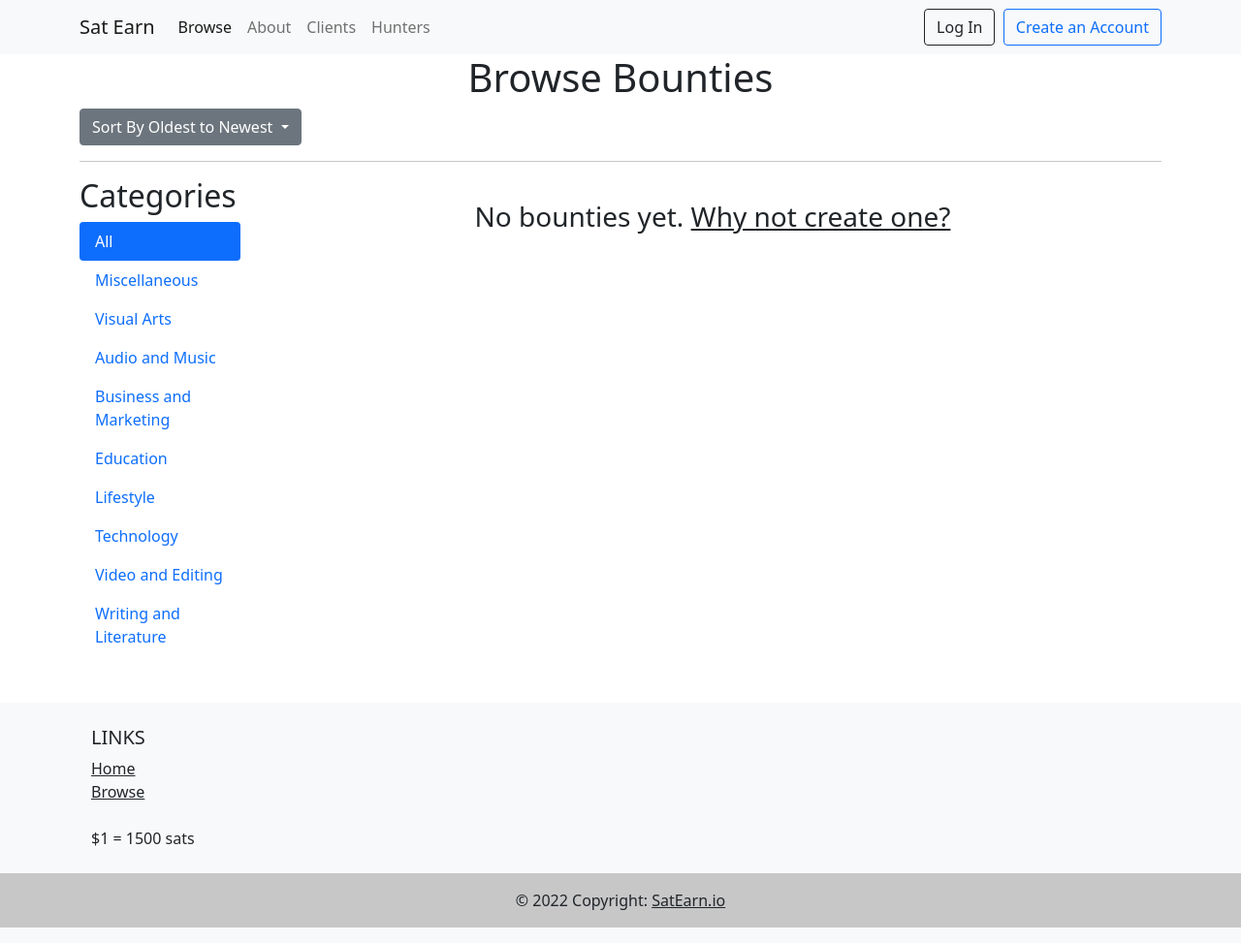
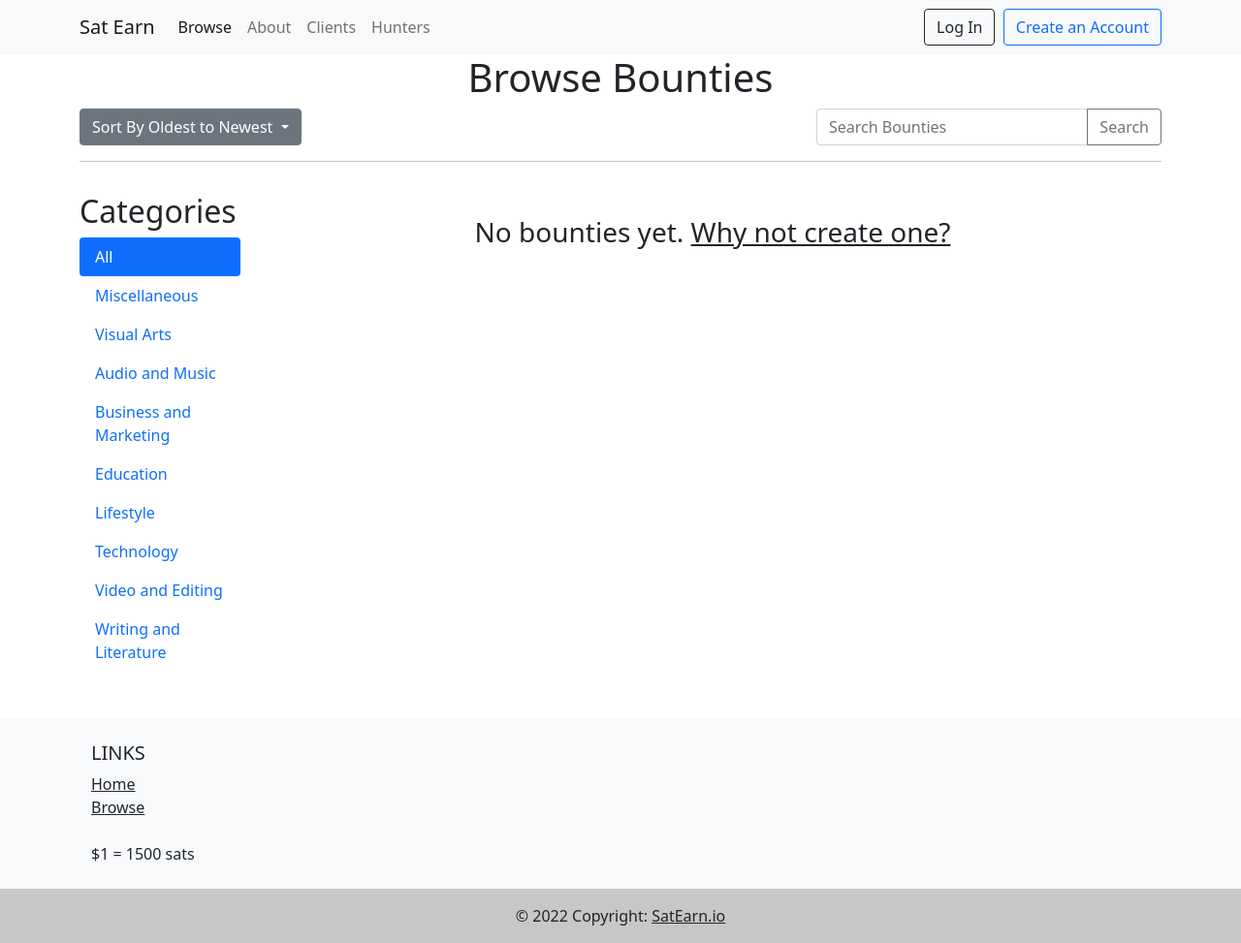
Before and after one commit to netteydavid/satearn, a Django app: page /app/browse in a window 1280 px wide. Shown: the whole page at 97% size. Run offline with Django 4.2, Linux system fonts and the light colour scheme; data that the repository does not hold is empty; some libraries are stand-ins or nearby versions.

Commit message:
Added bounty search

```diff
--- a/satearn/app/templates/app/browse.html
+++ b/satearn/app/templates/app/browse.html
@@ -6,11 +6,10 @@
 
 <h1 class="text-center">Browse Bounties</h1>
 
-<!--Create bounty button-->
-{% if user.is_authenticated %}
-<a href="{% url 'app:create' %}"><button type="button" class="btn btn-outline-success">Create a Bounty</button></a>
-{% endif %}
-<!-- TODO: Filter, sort by, advanced search -->
+<!-- TODO: advanced search -->
+<div class="row">
+  <div class="col">
+    <!--Sort By-->
     <div class="dropdown">
       <button class="btn btn-secondary dropdown-toggle" type="button" id="sortByBtn" data-bs-toggle="dropdown" aria-expanded="false">
         Sort By {{ sort }}
@@ -20,14 +19,39 @@
       <ul class="dropdown-menu" aria-labelledby="sortByBtn">
         {% for s in sort_list %}
         <li>
+          {% if search_term is not None and search_term != "" %}
+          <a class="dropdown-item" href="{% url 'app:browse' category=category sort=s.1 %}?search={{ search_term }}">{{ s.0 }}</a>
+          {% else %}
           <a class="dropdown-item" href="{% url 'app:browse' category=category sort=s.1 %}">{{ s.0 }}</a>
+          {% endif %}
         </li>
         {% endfor %}
       </ul>
     </div>
+  </div>
+  <div class="col-4">
+    <!--Search-->
+    <form method="get" action="{% url 'app:browse' category=category sort=sort_code %}">
+      <div class="input-group">
+        <input type="text" class="form-control" name="search" placeholder="Search Bounties" aria-label="Search Bounties" aria-describedby="searchBtn"
+          {% if search_term is not None and search_term != "" %}value="{{ search_term }}"{% endif %}>
+        <button class="btn btn-outline-secondary" type="submit" id="searchBtn">Search</button>
+      </div>
+    </form>
+  </div>
+</div>
+
+
 <hr>
 
 <div class="row">
+  <!--Create bounty button-->
+  <div class="mb-3">
+    {% if user.is_authenticated %}
+    <a href="{% url 'app:create' %}"><button type="button" class="btn btn-outline-success">Create a Bounty</button></a>
+    {% endif %}
+  </div>
+
   <!--Categories-->
   <div class="col-2">
     <h2>Categories</h2>
@@ -37,7 +61,12 @@
       </li>
       {% for c in categories%}
       <li class="nav-item">
-        <a class="nav-link {% if category == c.0 %}active{% endif %}" aria-current="page" href="{% url 'app:browse' category=c.0 sort=sort_code %}">{{ c.1 }}</a>
+        <a class="nav-link {% if category == c.0 %}active{% endif %}" aria-current="page"
+          {% if search_term is not None and search_term != "" %}
+          href="{% url 'app:browse' category=c.0 sort=sort_code %}?search={{ search_term }}"
+          {% else %}
+          href="{% url 'app:browse' category=c.0 sort=sort_code %}"
+          {% endif %}>{{ c.1 }}</a>
       </li>
       {% endfor %}
     </ul>
--- a/satearn/app/views.py
+++ b/satearn/app/views.py
@@ -4,6 +4,7 @@ from django.shortcuts import get_object_or_404, render, redirect
 from .models import Application, Bounty
 from .forms import BountyForm
 from django.contrib.auth.decorators import login_required
+from django.db.models import Q
 
 def index(request):
     latest_bounties = Bounty.objects.order_by('-created_on')[:5]
@@ -25,18 +26,24 @@ def browse(request, category="all", sort="created_on"):
         ("Client: Z-A", "-author__username")
     ]
 
-    bounties = Bounty.objects.filter(category=Bounty.NEW).order_by(sort)
+    bounties = Bounty.objects.filter(status=Bounty.NEW).order_by(sort)
+
+    search = request.GET.get('search')
+
+    if search != "" and search is not None:
+        bounties = bounties.filter(Q(title__contains=search) | Q(description__contains=search) | Q(tags__contains=search) | Q(author__username__contains=search))
 
     if category in [c[0] for c in Bounty.CATEGORIES]:
         bounties = bounties.filter(category=category)
 
     context = {
-        'bounties': bounties[:24], #TODO: Pagination
+        'bounties': bounties, #TODO: Pagination - bounties[:max_num]
         'category': category,
         'categories': Bounty.CATEGORIES,
         'sort_list': SORTORDER,
         'sort': [s[0] for s in SORTORDER if s[1] == sort][0],
-        'sort_code': sort
+        'sort_code': sort,
+        'search_term': search
     }
 
     return render(request, 'app/browse.html', context)
```
Lines whose indentation alone changed are shown as unchanged.
